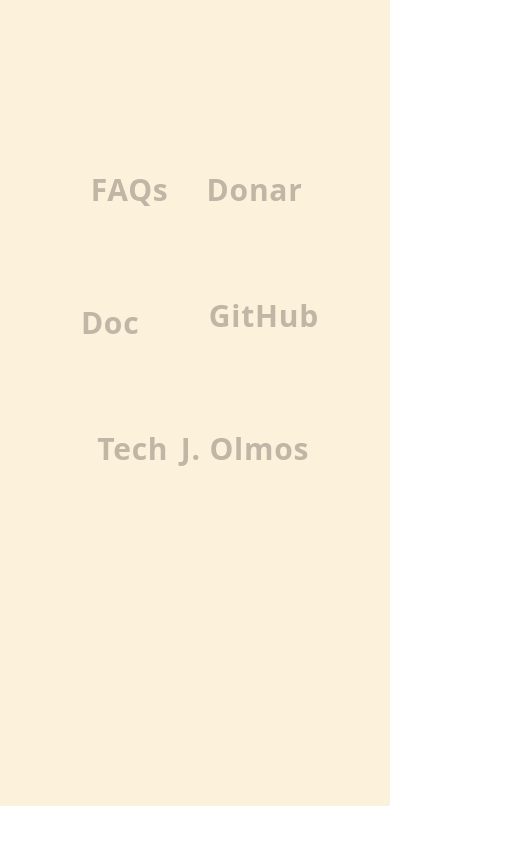
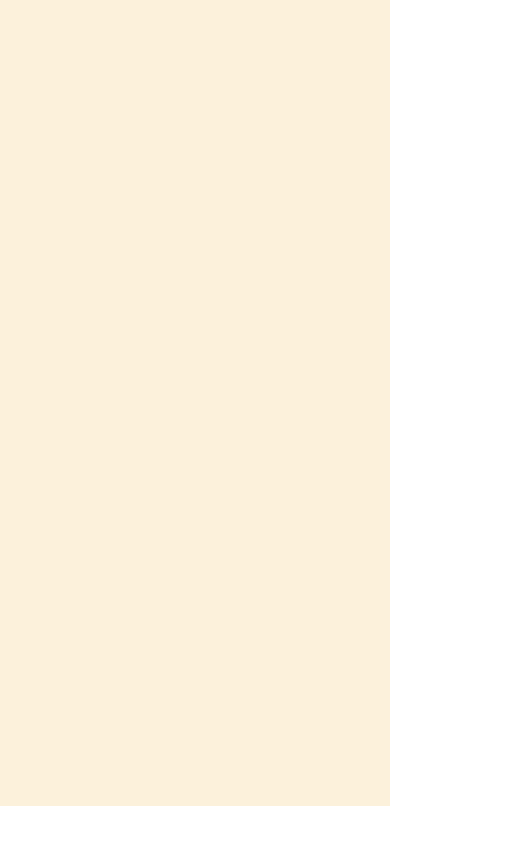
Before and after one commit to JOlmos98/stoic-quote, a SvelteKit app: page / in a window 390 px wide. Shown: the part 1790-2634 px from the top of the page, 521 px wide, since content can reach past the window. Built offline with nearby package versions, Linux system fonts and the light colour scheme.

Commit message:
feat: arreglado fade in de los textos y urls gestionadas con anchor. WIP: hacer responsive y manejar idiomas.

```diff
--- a/src/app.css
+++ b/src/app.css
@@ -17,7 +17,7 @@
   :root[data-theme='light'] {
     --bg: #f9fafb; /* gris muy claro */
     --fg: #111827; /* texto oscuro */
-    --muted: #36394A; /* gris medio para secundarios */
+    --muted: #9C9C9C; /* gris medio para secundarios */
     /* --accent: #e3c36f; marrón/anaranjado */
     --pillarFill: #FFFFFF;
     --lines: #785D41; /* texto oscuro */
--- a/src/routes/+page.svelte
+++ b/src/routes/+page.svelte
@@ -2,6 +2,7 @@
   import { onMount } from 'svelte';
   import Column from '$lib/components/SVGs/Column.svelte';
   import ScrollToTopButton from '$lib/components/ScrollToTopButton.svelte';
+  import { goto } from '$app/navigation';
 
   type Theme = 'stoic' | 'light' | 'dark';
   type PhilosopherKey = 'seneca' | 'marco_aurelio' | 'zenon';
@@ -21,6 +22,33 @@
   let imageSrc: string;
   let iconImage: string;
   let laurelImage: string;
+
+  // Define la URL de destino
+  const urlFAQs = 'https://www.ejemplo.com/j-olmos';
+  const urlDoc = 'https://www.ejemplo.com/j-olmos';
+  const urlTech = 'https://www.ejemplo.com/j-olmos';
+  const urlDonar = 'https://www.ejemplo.com/j-olmos';
+  const urlGithub = 'https://github.com/JOlmos98/stoic-quote';
+  const urlJOlmos = 'https://portfolio-4mh1rt9a0-jesus-projects-8116cd3a.vercel.app/en';
+
+  function goToFAQs() {
+    goto(urlFAQs);
+  }
+  function goToDoc() {
+    goto(urlDoc);
+  }
+  function goToTech() {
+    goto(urlTech);
+  }
+  function goToDonar() {
+    goto(urlDonar);
+  }
+  function goToGithub() {
+    goto(urlGithub);
+  }
+  function goToJOlmos() {
+    goto(urlJOlmos);
+  }
 
   const updateThemeFromDom = () => {
     if (typeof document === 'undefined') return;
@@ -150,26 +178,58 @@
     // - Empieza muy grande y muy abajo (no se ve al llegar a la sección)
     // - Conforme haces scroll hacia abajo va subiendo
     // - Solo cuando llegas al fondo de la sección 3 queda perfectamente centrada
+    // gsap.fromTo(
+    //   '.laurel-icon',
+    //   {
+    //     opacity: 0,
+    //     scale: 1.8, // más grande al inicio
+    //     y: 500 // muy abajo, fuera de la vista
+    //   },
+    //   {
+    //     scrollTrigger: {
+    //       trigger: '.section-3',
+    //       start: 'top bottom', // cuando la parte de arriba de section-3 toca la parte de abajo del viewport
+    //       end: 'bottom bottom', // cuando has bajado del todo la sección 3
+    //       scrub: true // movimiento ligado al scroll, como las columnas
+    //     },
+    //     opacity: 1,
+    //     scale: 1.2, // queda grande, pero un poco más contenida en su posición final
+    //     y: 0, // centrada justo detrás del icono
+    //     ease: 'none'
+    //   }
+    // );
+
+    // Corona de laurel sección 3 (animación independiente)
     gsap.fromTo(
       '.laurel-icon',
-      {
-        opacity: 0,
-        scale: 1.8, // más grande al inicio
-        y: 500 // muy abajo, fuera de la vista
-      },
+      { opacity: 0, scale: 2, y: 700 },
       {
         scrollTrigger: {
           trigger: '.section-3',
           start: 'top bottom', // cuando la parte de arriba de section-3 toca la parte de abajo del viewport
-          end: 'bottom bottom', // cuando has bajado del todo la sección 3
-          scrub: true // movimiento ligado al scroll, como las columnas
+          end: 'bottom bottom', // hasta que llegas al final de la sección 3
+          scrub: true // ligado al scroll, como las columnas
         },
         opacity: 1,
-        scale: 1.2, // queda grande, pero un poco más contenida en su posición final
-        y: 0, // centrada justo detrás del icono
+        scale: 1.2,
+        y: 0,
         ease: 'none'
       }
     );
+
+    // Textos del footer (todos a la vez, fade-in al final del scroll)
+    gsap.from('.footer-link', {
+      scrollTrigger: {
+        trigger: '.section-3',
+        start: 'bottom bottom', // cuando el final de section-3 llega al final del viewport
+        toggleActions: 'play none none reverse'
+        // sin scrub -> animación normal, no ligada al avance del scroll
+      },
+      opacity: 0,
+      duration: 1.2,
+      ease: 'power2.out'
+      // SIN stagger: todos aparecen a la vez
+    });
   });
 </script>
 
@@ -227,69 +287,88 @@
       <!-- FAQs -->
       <button
         type="button"
-  class="absolute top-[25%] left-[18%] z-20 cursor-pointer
-         text-3xl md:text-4xl tracking-wide
-         text-[var(--muted)] transition-colors duration-500 hover:text-[var(--bg)]"
+        class="footer-link absolute top-[25%] left-[18%] z-20 cursor-pointer
+         text-3xl tracking-wide text-[var(--muted)]
+         transition-colors duration-500 hover:text-[var(--bg)] md:text-4xl"
         on:click={() => console.log('Click en FAQs')}
       >
         FAQs
       </button>
 
-<!-- Doc: centro un poco a la izquierda -->
+      <!-- Doc -->
       <button
         type="button"
-  class="absolute top-[46%] left-[15%] z-20 -translate-y-1/2 cursor-pointer
-         text-3xl md:text-4xl tracking-wide
-         text-[var(--muted)] transition-colors duration-500 hover:text-[var(--bg)]"
+        class="footer-link absolute top-[46%] left-[15%] z-20 -translate-y-1/2 cursor-pointer
+         text-3xl tracking-wide text-[var(--muted)]
+         transition-colors duration-500 hover:text-[var(--bg)] md:text-4xl"
         on:click={() => console.log('Click en Doc')}
       >
         Doc
       </button>
 
-<!-- Tech: centro un poco abajo a la izquierda -->
+      <!-- Tech -->
       <button
         type="button"
-  class="absolute top-[61%] left-[20%] z-20 cursor-pointer
-         text-3xl md:text-4xl tracking-wide
-         text-[var(--muted)] transition-colors duration-500 hover:text-[var(--bg)]"
+        class="footer-link absolute top-[61%] left-[20%] z-20 cursor-pointer
+         text-3xl tracking-wide text-[var(--muted)]
+         transition-colors duration-500 hover:text-[var(--bg)] md:text-4xl"
         on:click={() => console.log('Click en Tech')}
       >
         Tech
       </button>
 
-<!-- Donar: misma altura que FAQs pero a la derecha -->
+      <!-- Donar -->
       <button
         type="button"
-  class="absolute top-[25%] right-[17%] z-20 cursor-pointer
-         text-3xl md:text-4xl tracking-wide
-         text-[var(--muted)] transition-colors duration-500 hover:text-[var(--bg)]"
+        class="footer-link absolute top-[25%] right-[17%] z-20 cursor-pointer
+         text-3xl tracking-wide text-[var(--muted)]
+         transition-colors duration-500 hover:text-[var(--bg)] md:text-4xl"
         on:click={() => console.log('Click en Donar')}
       >
         Donar
       </button>
 
-<!-- GitHub: misma altura que Doc pero a la derecha -->
-<button
+      <!-- GitHub -->
+      <!-- <button
         type="button"
-  class="absolute top-[45%] right-[12%] z-20 -translate-y-1/2 cursor-pointer
-         text-3xl md:text-4xl tracking-wide
-         text-[var(--muted)] transition-colors duration-500 hover:text-[var(--bg)]"
-  on:click={() => console.log('Click en GitHub')}
+        class="footer-link absolute top-[45%] right-[12%] z-20 -translate-y-1/2 cursor-pointer
+         text-3xl tracking-wide text-[var(--muted)]
+         transition-colors duration-500 hover:text-[var(--bg)] md:text-4xl"
+        on:click={goToGithub}
       >
         GitHub
-</button>
+      </button> -->
+      <a
+        href={urlGithub}
+        target="_blank"
+        rel="noopener noreferrer"
+        class="footer-link absolute top-[45%] right-[12%] z-20 -translate-y-1/2 cursor-pointer
+         text-3xl tracking-wide text-[var(--muted)]
+         transition-colors duration-500 hover:text-[var(--bg)] md:text-4xl"
+      >
+        GitHub
+      </a>
 
-<!-- J. Olmos: misma altura que Tech pero a la derecha -->
-<button
+      <!-- J. Olmos -->
+      <!-- <button
         type="button"
-  class="absolute top-[61%] right-[15%] z-20 cursor-pointer
-         text-3xl md:text-4xl tracking-wide
-         text-[var(--muted)] transition-colors duration-500 hover:text-[var(--bg)]"
-  on:click={() => console.log('Click en J. Olmos')}
+        class="footer-link absolute top-[61%] right-[15%] z-20 cursor-pointer
+         text-3xl tracking-wide text-[var(--muted)]
+         transition-colors duration-500 hover:text-[var(--bg)] md:text-4xl"
+        on:click={goToJOlmos}
       >
         J. Olmos
-</button>
-
+      </button> -->
+      <a
+        href={urlJOlmos}
+        target="_blank"
+        rel="noopener noreferrer"
+        class="footer-link absolute top-[61%] right-[15%] z-20 cursor-pointer
+         text-3xl tracking-wide text-[var(--muted)]
+         transition-colors duration-500 hover:text-[var(--bg)] md:text-4xl"
+      >
+        J. Olmos
+      </a>
     </div>
   </div>
   <ScrollToTopButton />
```
Lines whose indentation alone changed are shown as unchanged.
